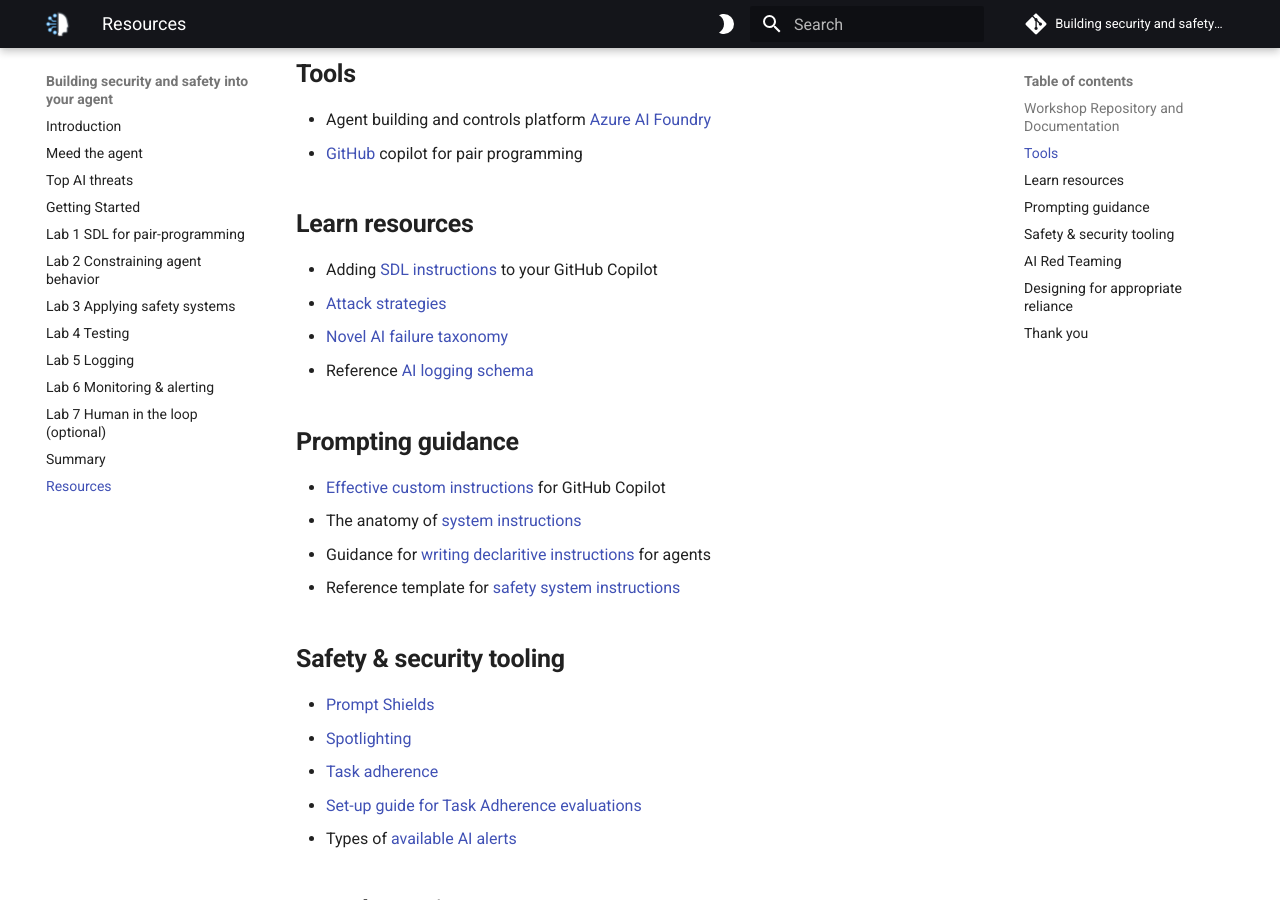
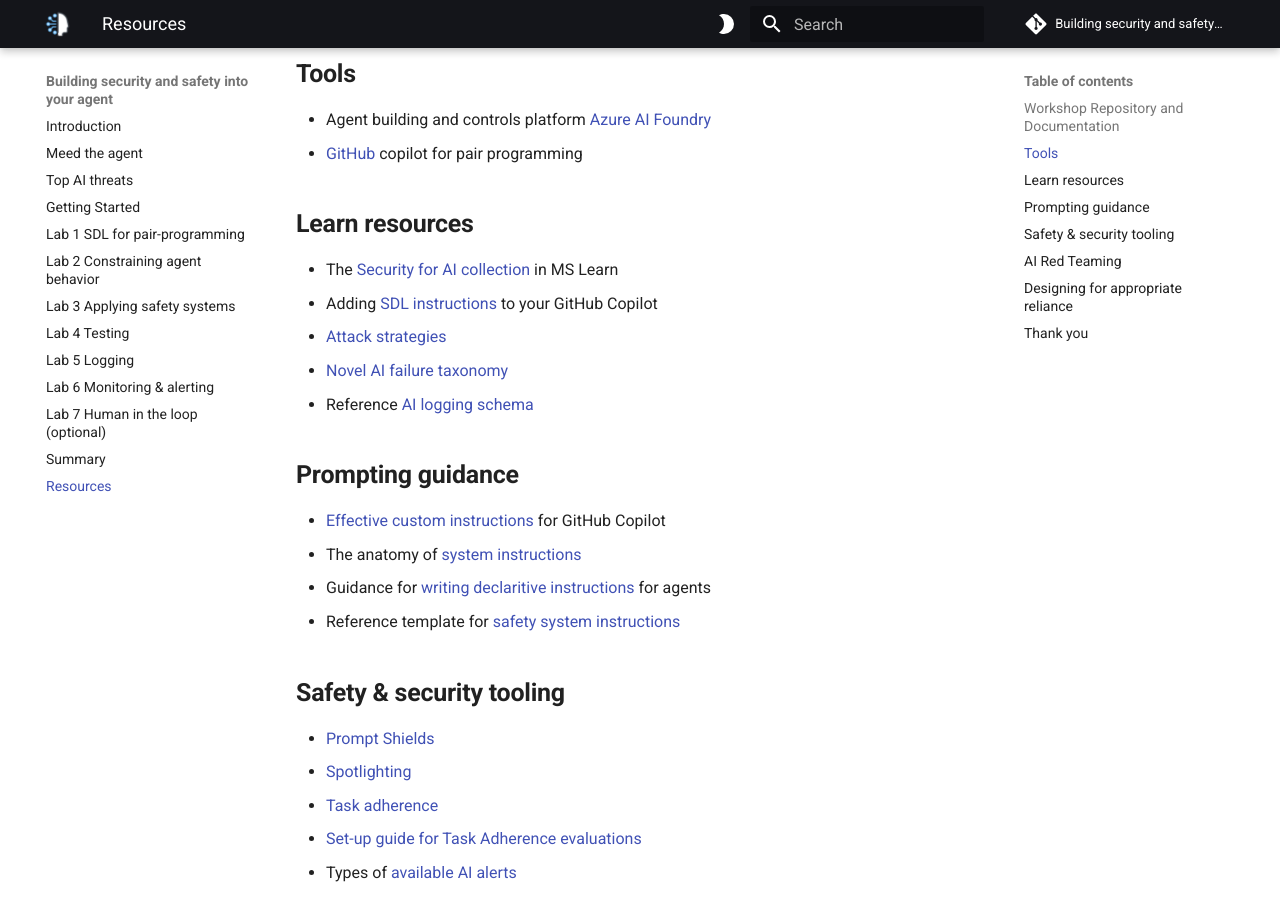
Before and after one commit to Harmonym/security-lab-time-for-agents, an MkDocs documentation site: the page built from docs/docs/resources.md, in a window 1280 px wide and 900 px high, scrolled down 333 px. Built offline with MkDocs 1.6.1 and Material for MkDocs 9.7.7, drawn with Linux system fonts in a browser that asks for light colours; comment, search, counter and statistics services are not loaded.

Commit message:
Update resources documentation with new links

```diff
--- a/docs/docs/resources.md
+++ b/docs/docs/resources.md
@@ -13,6 +13,7 @@
 
 ## Learn resources
 
+* The <a href="https://learn.microsoft.com/security/security-for-ai/">Security for AI collection</a> in MS Learn
 * Adding <a href="https://docs.github.com/en/copilot/how-tos/configure-custom-instructions/add-personal-instructions">SDL instructions</a> to your GitHub Copilot
 * <a href="https://learn.microsoft.com/en-us/azure/ai-foundry/concepts/ai-red-teaming-agent"> Attack strategies</a>
 * <a href="https://cdn-dynmedia-1.microsoft.com/is/content/microsoftcorp/microsoft/final/en-us/microsoft-brand/documents/Taxonomy-of-Failure-Mode-in-Agentic-AI-Systems-Whitepaper.pdf">Novel AI failure taxonomy</a>
```
